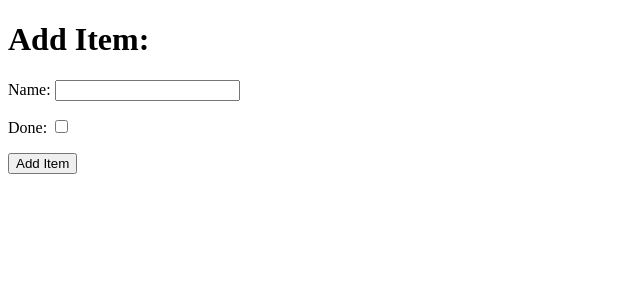
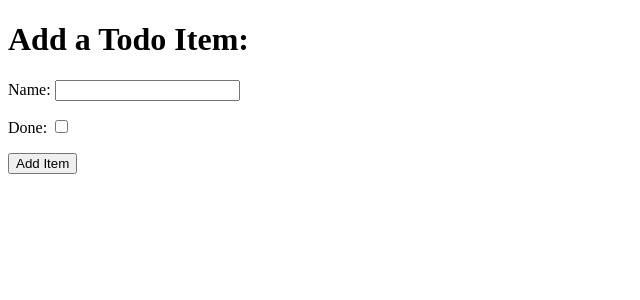
Before and after one commit to Attstar2021/Hello-Django, a Django app: page /add in a window 1280 px wide. Shown: the top 300 px of the page, without its empty margins (0-640 px from the left). Run offline with Django 3.2, Linux system fonts and the light colour scheme.

Commit message:
Debug html code + add title name

```diff
--- a/todo/templates/todo/add_item.html
+++ b/todo/templates/todo/add_item.html
@@ -4,10 +4,10 @@
     <meta charset="UTF-8" />
     <meta http-equiv="X-UA-Compatible" content="IE=edge" />
     <meta name="viewport" content="width=device-width, initial-scale=1.0" />
-    <title>Document</title>
+    <title>Add Item</title>
   </head>
   <body>
-    <h1>Add Item:</h1>
+    <h1>Add a Todo Item:</h1>
     <form method="POST" action="add">
       {% csrf_token %}
       {{ form.as_p }}
--- a/todo/templates/todo/edit_item.html
+++ b/todo/templates/todo/edit_item.html
@@ -4,10 +4,10 @@
     <meta charset="UTF-8" />
     <meta http-equiv="X-UA-Compatible" content="IE=edge" />
     <meta name="viewport" content="width=device-width, initial-scale=1.0" />
-    <title>Document</title>
+    <title>Edit Item</title>
   </head>
   <body>
-    <h1>Edit Item:</h1>
+    <h1>Edit a Todo Item:</h1>
     <form method="POST">
       {% csrf_token %} {{ form.as_p }}
       <div>
--- a/todo/templates/todo/todo_list.html
+++ b/todo/templates/todo/todo_list.html
@@ -4,10 +4,10 @@
     <meta charset="UTF-8" />
     <meta http-equiv="X-UA-Compatible" content="IE=edge" />
     <meta name="viewport" content="width=device-width, initial-scale=1.0" />
-    <title>Document</title>
+    <title>Todo List</title>
   </head>
   <body>
-    <h1>Todo List:</h1>
+    <h1>Things I need to do:</h1>
     <table>
       {% for item in items %}
       <tr>
```
